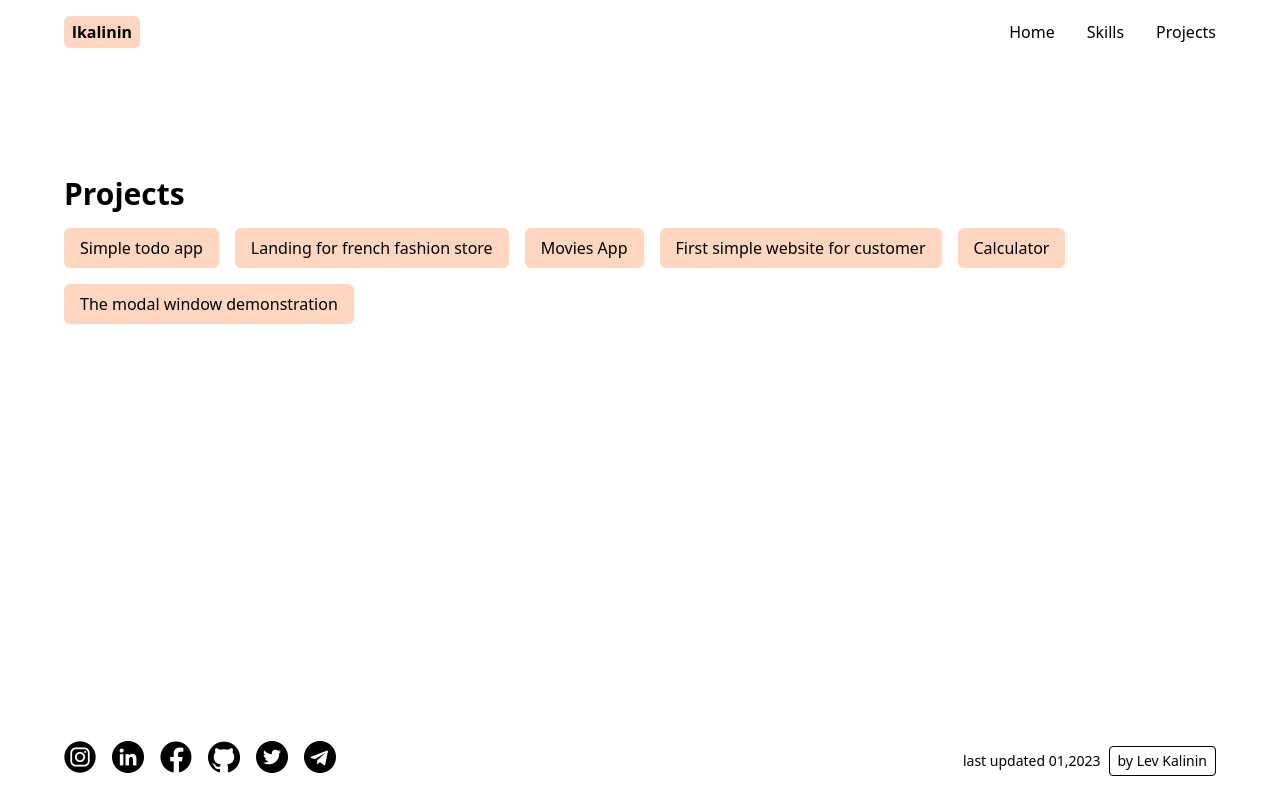
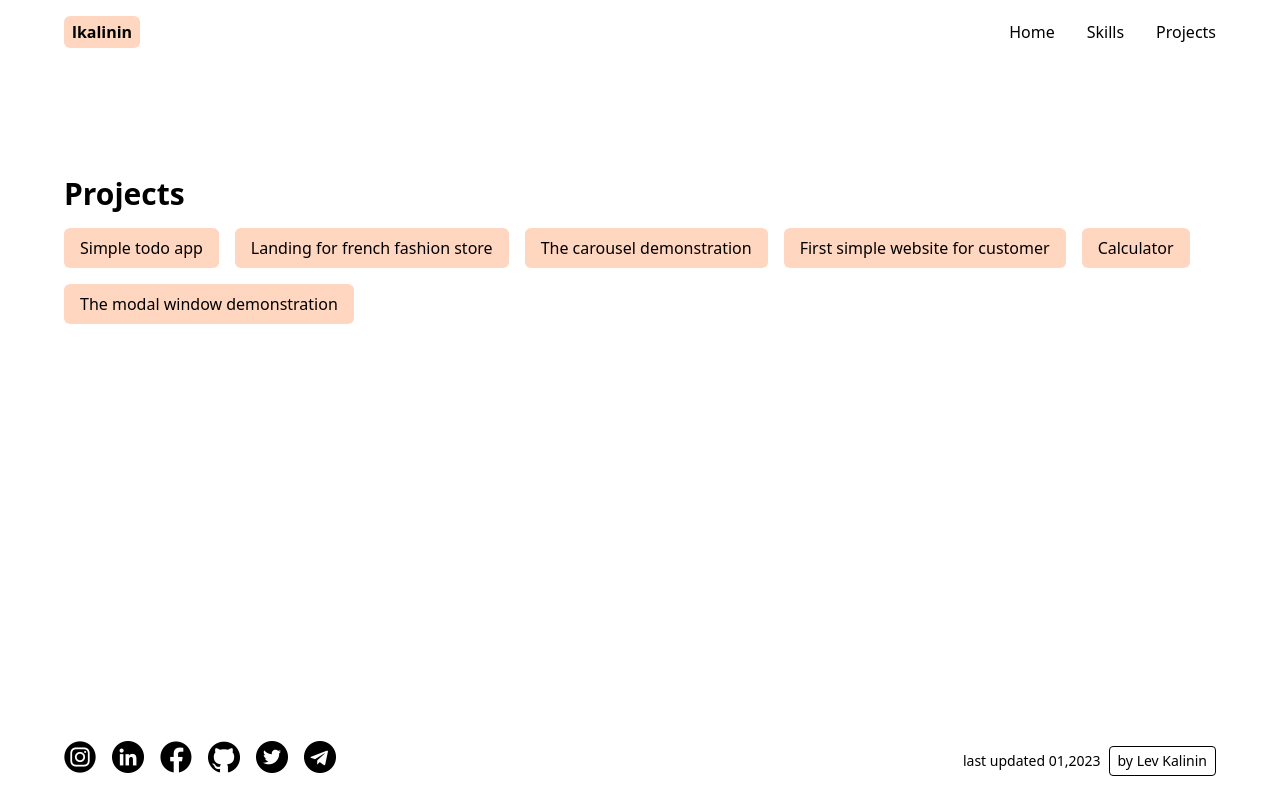
Before and after one commit to almalmalm/2023-portfolio, a React (Create React App) app in the folder frontend/: page /projects in a window 1280 px wide. Built offline with nearby package versions, Linux system fonts and the light colour scheme.

Commit message:
fix project name

```diff
--- a/frontend/src/components/Projects.jsx
+++ b/frontend/src/components/Projects.jsx
@@ -27,7 +27,7 @@ const Projects = () => {
           rel="noreferrer"
           className="bg-[#ffd6bf] rounded-md py-2 px-4"
         >
-          Movies App
+          The carousel demonstration
         </a>
         <a
           href="https://maria-psycholog.netlify.app/"
```
